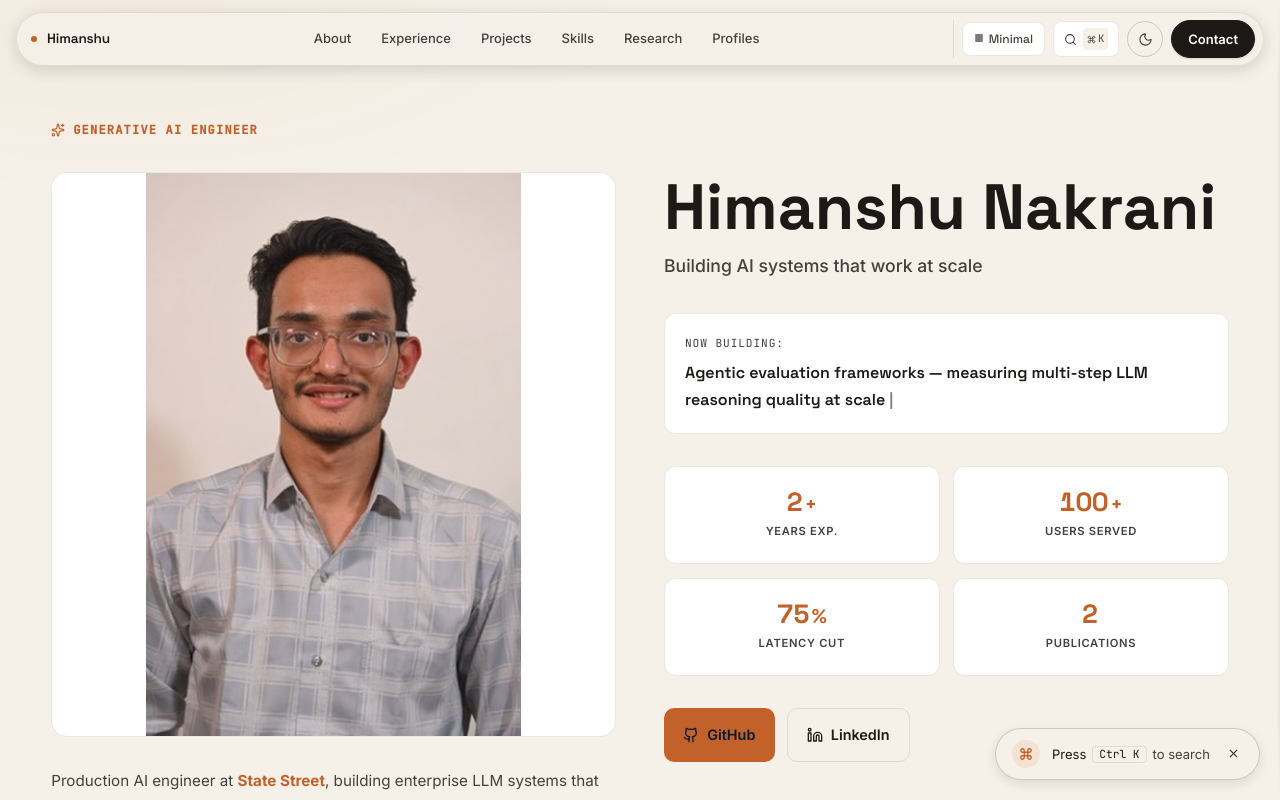
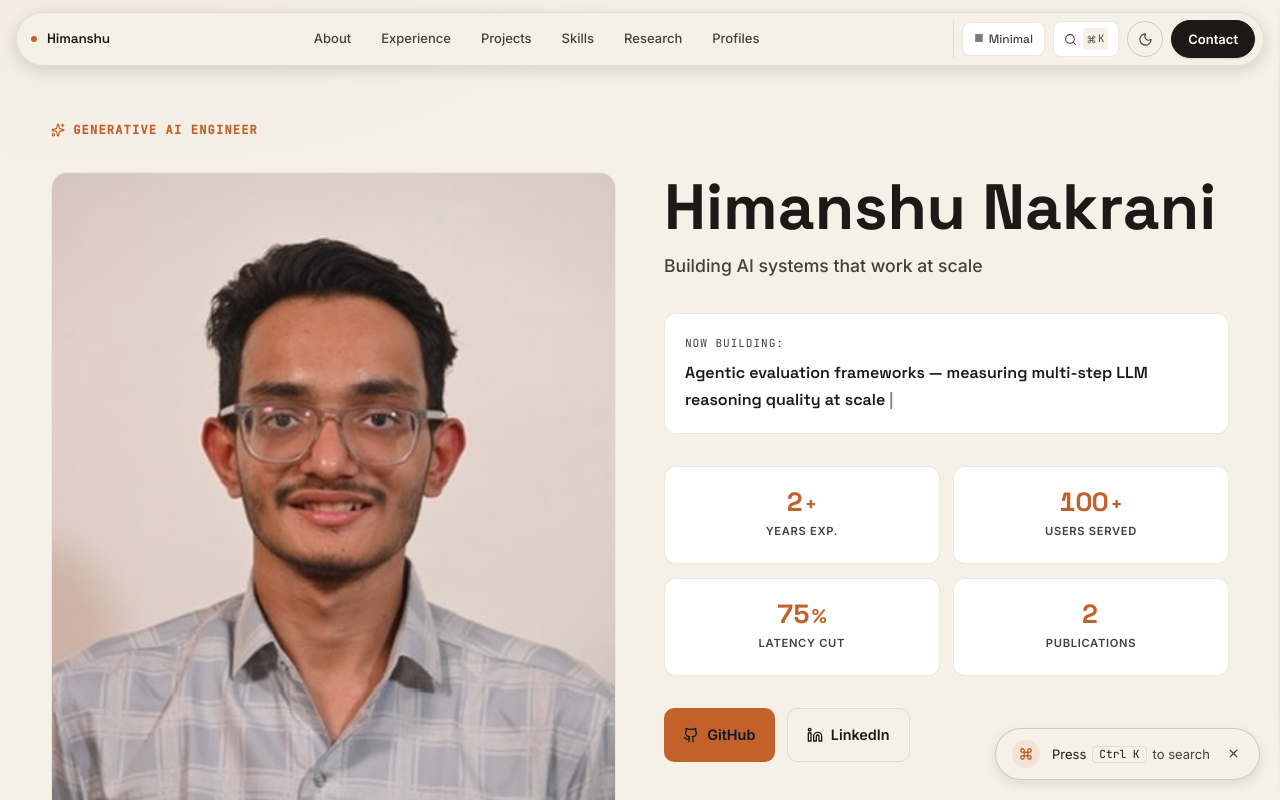
Before and after one commit to himanshu-nakrani/himanshu-nakrani.github.io, a React (Vite) app in the folder portfolio-react/: page / in a window 1280 px wide. Shown: the top 800 px of the page. Built offline with nearby package versions, Linux system fonts and the light colour scheme.

Commit message:
fix: remove extra spacing from profile photo sides in hero section
Co-authored-by: himanshu-nakrani <82092249+himanshu-nakrani@users.noreply.github.com>

```diff
--- a/portfolio-react/src/components/HeroEnhanced.jsx
+++ b/portfolio-react/src/components/HeroEnhanced.jsx
@@ -164,7 +164,6 @@ export default function HeroEnhanced() {
               alignItems: 'center',
               justifyContent: 'center',
               width: '100%',
-              aspectRatio: '1',
               borderRadius: 16,
               border: '1px solid var(--color-border)',
               background: 'var(--color-surface)',
@@ -177,7 +176,8 @@ export default function HeroEnhanced() {
               style={{
                 width: '100%',
                 height: '100%',
-                objectFit: 'contain',
+                objectFit: 'cover',
+                display: 'block',
               }}
             />
             </div>
```
